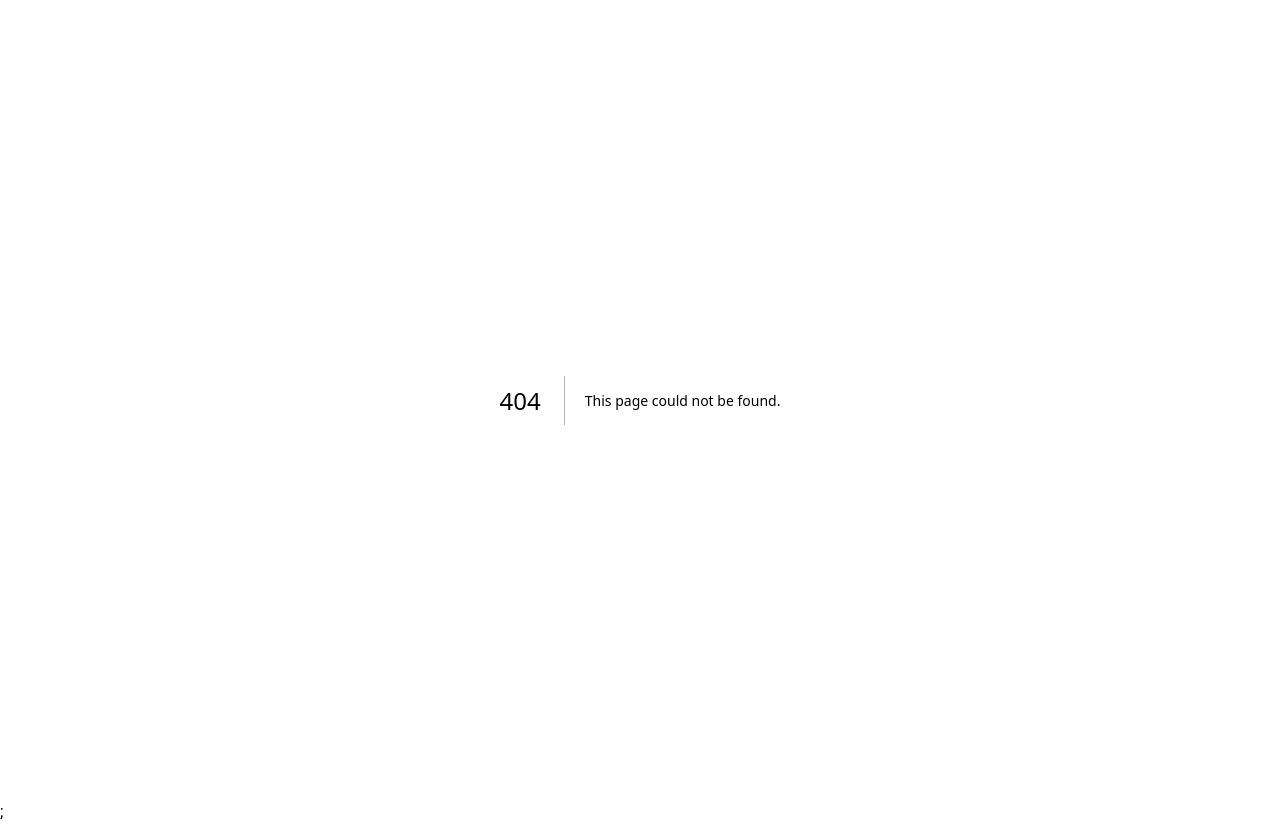
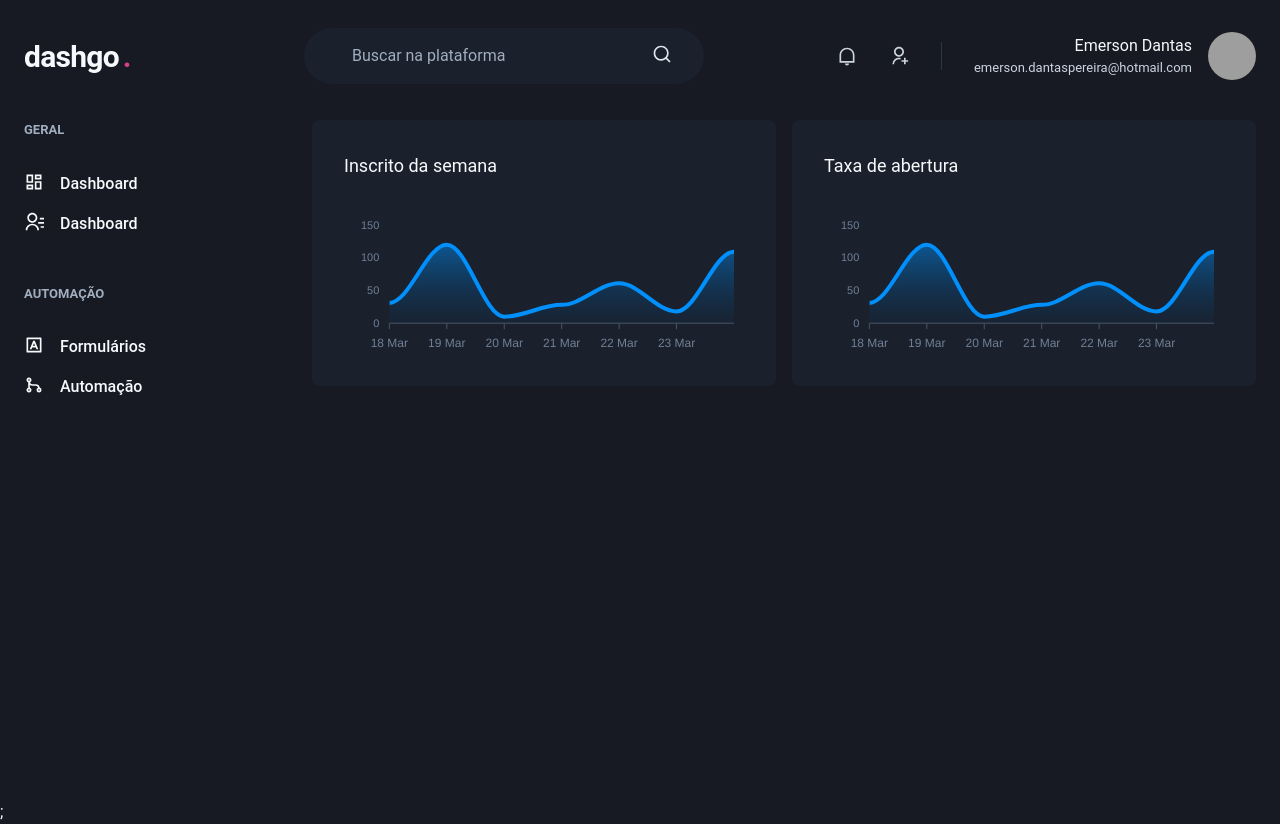
Before and after one commit to emersondp07/dash-board, a Next.js app: page /dashboard in a window 1280 px wide. Before the commit this address had no page. Built offline with nearby package versions, Linux system fonts and the light colour scheme; grey boxes are pictures that could not be loaded.

Commit message:
create route dashboard and created components Header and SideBar

```diff
--- a/package.json
+++ b/package.json
@@ -16,12 +16,15 @@
     "@types/node": "20.6.0",
     "@types/react": "18.2.21",
     "@types/react-dom": "18.2.7",
+    "apexcharts": "^3.42.0",
     "eslint": "8.49.0",
     "eslint-config-next": "13.4.19",
     "framer-motion": "^10.16.4",
     "next": "13.4.19",
     "react": "18.2.0",
+    "react-apexcharts": "^1.4.1",
     "react-dom": "18.2.0",
+    "react-icons": "^4.11.0",
     "typescript": "5.2.2"
   }
 }
--- /dev/null
+++ b/src/components/Header.tsx
@@ -0,0 +1,83 @@
+import { Avatar, Box, Flex, HStack, Icon, Input, Text } from "@chakra-ui/react";
+import {
+  RiNotificationLine,
+  RiSearchLine,
+  RiUserAddLine,
+} from "react-icons/ri";
+
+export function Header() {
+  return (
+    <Flex
+      as="header"
+      w="100%"
+      maxWidth={1480}
+      h="20"
+      mx="auto"
+      mt="4"
+      px="6"
+      align="center"
+    >
+      <Text fontSize="3xl" fontWeight="bold" letterSpacing="tight" w="64">
+        dashgo
+        <Text as="span" ml="1" color="pink.500">
+          .
+        </Text>
+      </Text>
+
+      <Flex
+        as="label"
+        flex="1"
+        py="4"
+        px="8"
+        ml="6"
+        maxWidth={400}
+        alignSelf="center"
+        color="gray.200"
+        position="relative"
+        bg="gray.800"
+        borderRadius="full"
+      >
+        <Input
+          color="gray.50"
+          variant="unstyled"
+          px="4"
+          mr="4"
+          placeholder="Buscar na plataforma"
+          _placeholder={{ color: "gray.400" }}
+        />
+
+        <Icon as={RiSearchLine} fontSize="20" />
+      </Flex>
+
+      <Flex align="center" ml="auto">
+        <HStack
+          spacing="8"
+          mx="8"
+          pr="8"
+          py="1"
+          color="gray.300"
+          borderRightWidth={1}
+          borderColor="gray.700"
+        >
+          <Icon as={RiNotificationLine} fontSize="20" />
+          <Icon as={RiUserAddLine} fontSize="20" />
+        </HStack>
+
+        <Flex align="center ">
+          <Box mr="4" textAlign="right">
+            <Text>Emerson Dantas</Text>
+            <Text color="gray.300" fontSize="small">
+              emerson.dantaspereira@hotmail.com
+            </Text>
+          </Box>
+
+          <Avatar
+            size="md"
+            name="Emerson Dantas"
+            src="https://github.com/emersondp07.png"
+          />
+        </Flex>
+      </Flex>
+    </Flex>
+  );
+}
--- /dev/null
+++ b/src/components/Sidebar.tsx
@@ -0,0 +1,55 @@
+import { Box, Icon, Link, Stack, Text } from "@chakra-ui/react";
+import {
+  RiContactsLine,
+  RiDashboardLine,
+  RiGitMergeLine,
+  RiInputMethodLine,
+} from "react-icons/ri";
+
+export function Sidebar() {
+  return (
+    <Box as="aside" w="64" mr="8">
+      <Stack spacing="12" align="flex-start">
+        <Box>
+          <Text fontWeight="bold" color="gray.400" fontSize="small">
+            GERAL
+          </Text>
+          <Stack spacing="4" mt="8" align="stretch">
+            <Link display="flex" alignContent="center">
+              <Icon as={RiDashboardLine} fontSize="20" />
+              <Text ml="4" fontWeight="medium">
+                Dashboard
+              </Text>
+            </Link>
+            <Link display="flex" alignContent="center">
+              <Icon as={RiContactsLine} fontSize="20" />
+              <Text ml="4" fontWeight="medium">
+                Dashboard
+              </Text>
+            </Link>
+          </Stack>
+        </Box>
+
+        <Box>
+          <Text fontWeight="bold" color="gray.400" fontSize="small">
+            AUTOMAÇÃO
+          </Text>
+          <Stack spacing="4" mt="8" align="stretch">
+            <Link display="flex" alignContent="center">
+              <Icon as={RiInputMethodLine} fontSize="20" />
+              <Text ml="4" fontWeight="medium">
+                Formulários
+              </Text>
+            </Link>
+            <Link display="flex" alignContent="center">
+              <Icon as={RiGitMergeLine} fontSize="20" />
+              <Text ml="4" fontWeight="medium">
+                Automação
+              </Text>
+            </Link>
+          </Stack>
+        </Box>
+      </Stack>
+    </Box>
+  );
+}
--- /dev/null
+++ b/src/pages/dashboard.tsx
@@ -0,0 +1,93 @@
+import { Box, Flex, SimpleGrid, Text, theme } from "@chakra-ui/react";
+import dynamic from "next/dynamic";
+
+import { ApexOptions } from "apexcharts";
+import { Header } from "../components/Header";
+import { Sidebar } from "../components/Sidebar";
+
+const Chart = dynamic(() => import("react-apexcharts"), {
+  ssr: false,
+});
+
+const options: ApexOptions = {
+  chart: {
+    toolbar: {
+      show: false,
+    },
+    zoom: {
+      enabled: false,
+    },
+    foreColor: theme.colors.gray[500],
+  },
+  grid: {
+    show: false,
+  },
+  dataLabels: {
+    enabled: false,
+  },
+  tooltip: {
+    enabled: false,
+  },
+  xaxis: {
+    type: "datetime",
+    categories: [
+      "2021-03-18T00:00:00.000Z",
+      "2021-03-19T00:00:00.000Z",
+      "2021-03-20T00:00:00.000Z",
+      "2021-03-21T00:00:00.000Z",
+      "2021-03-22T00:00:00.000Z",
+      "2021-03-23T00:00:00.000Z",
+      "2021-03-24T00:00:00.000Z",
+    ],
+    axisBorder: {
+      color: theme.colors.gray[600],
+    },
+    axisTicks: {
+      color: theme.colors.gray[600],
+    },
+  },
+  fill: {
+    opacity: 0.3,
+    type: "gradient",
+    gradient: {
+      shade: "dark",
+      opacityFrom: 0.7,
+      opacityTo: 0.3,
+    },
+  },
+};
+
+const series = [{ name: "series1", data: [31, 120, 10, 28, 61, 18, 109] }];
+
+export default function DashBoard() {
+  return (
+    <Flex direction="column" h="100vh">
+      <Header />
+
+      <Flex w="100%" my="6" maxWidth={1480} mx="auto" px="6">
+        <Sidebar />
+
+        <SimpleGrid
+          flex="1"
+          gap="4"
+          minChildWidth="320px"
+          alignContent="flex-start"
+        >
+          <Box p="8" bg="gray.800" borderRadius={8} pb="4">
+            <Text fontSize="lg" mb="4">
+              Inscrito da semana
+            </Text>
+            <Chart options={options} series={series} type="area" height={160} />
+          </Box>
+
+          <Box p="8" bg="gray.800" borderRadius={8} pb="4">
+            <Text fontSize="lg" mb="4">
+              Taxa de abertura
+            </Text>
+            <Chart options={options} series={series} type="area" height={160} />
+          </Box>
+        </SimpleGrid>
+      </Flex>
+    </Flex>
+  );
+}
```
Also changed, not shown: 1 other file (tests, documents, lock files or other folders).
